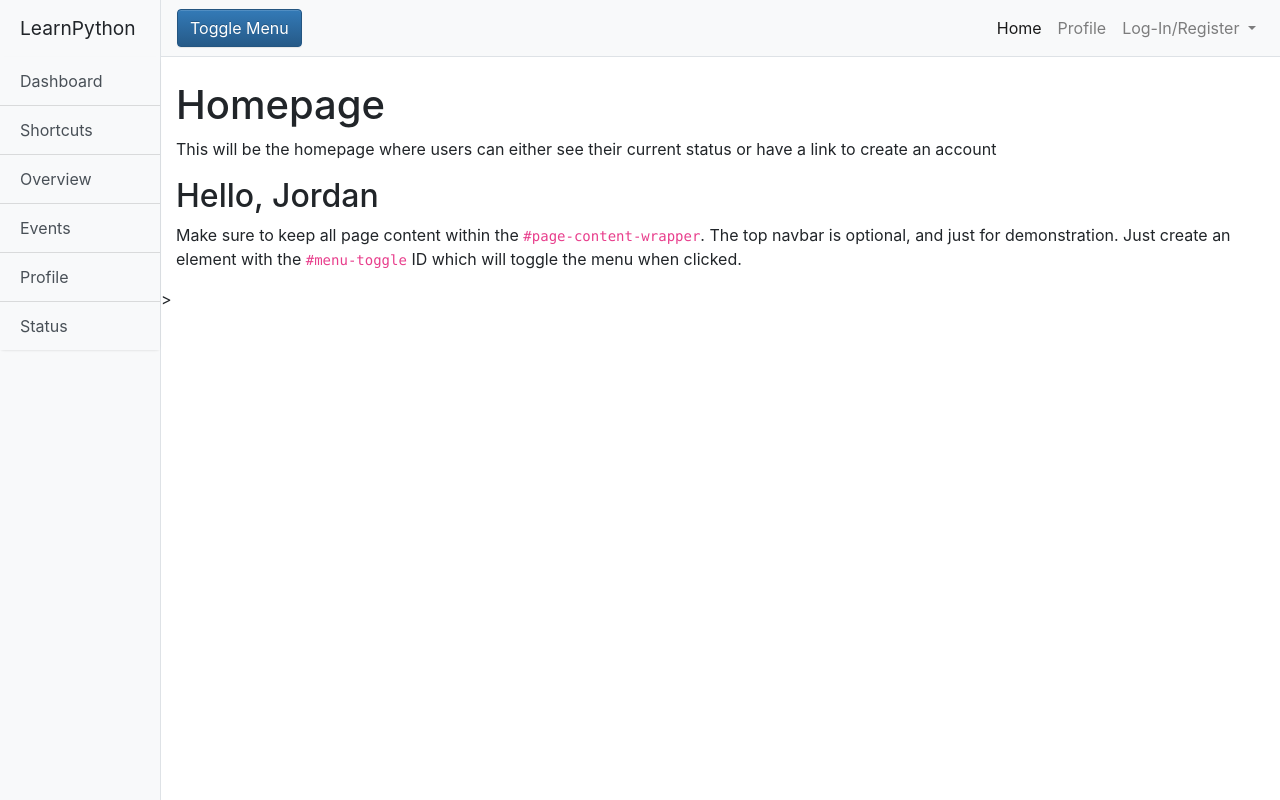
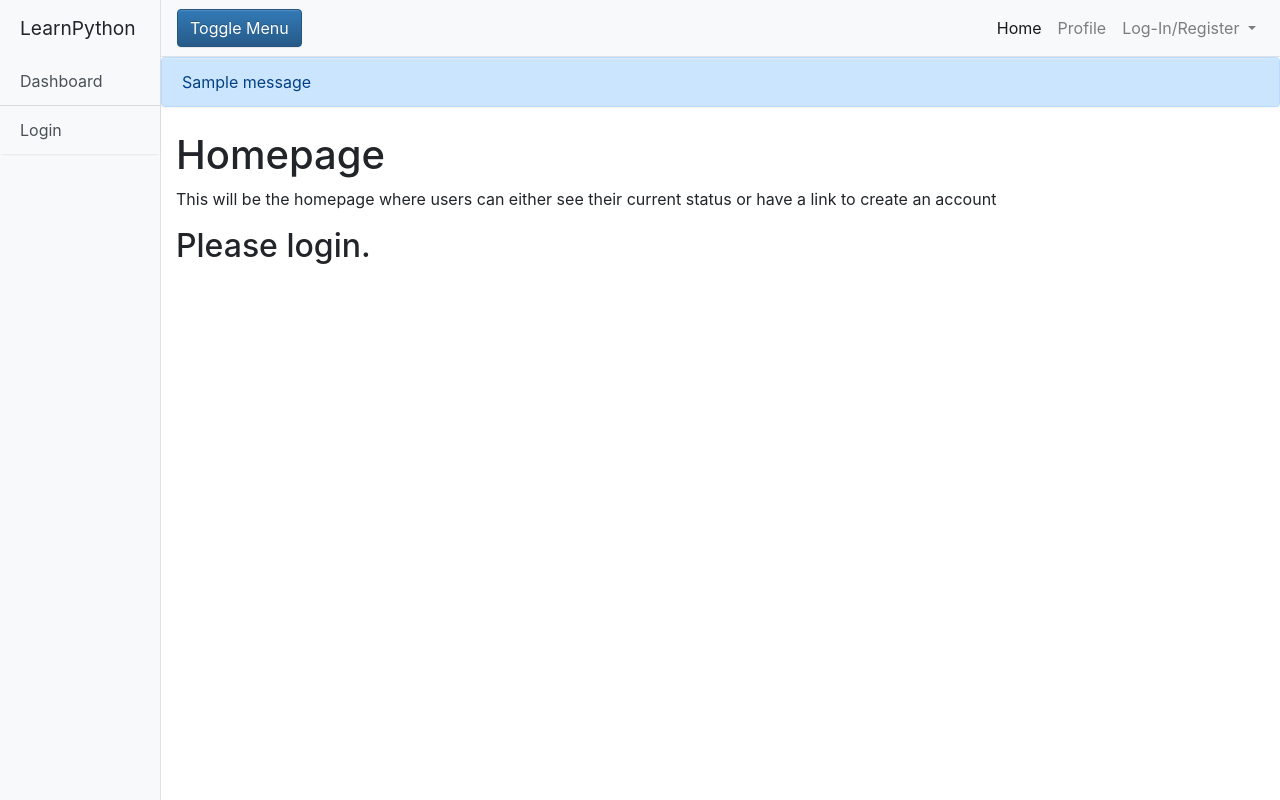
Before and after one commit to mrblue6ix/CITS3403Project, a Flask app: page / in a window 1280 px wide. Run offline with Flask 2, Linux system fonts and the light colour scheme; tables that the repository leaves empty hold one stand-in row (values such as "Sample post"); one stand-in notice (Sample message) is shown; some libraries are stand-ins or nearby versions.

Commit message:
added logins
logins now work

```diff
--- a/app/routes.py
+++ b/app/routes.py
@@ -1,8 +1,9 @@
 # the routes are the different URLs that the application implements.
 from flask import render_template, flash, redirect
-from flask_login import current_user, login_user
+from flask_login import current_user, login_user, logout_user
 from flask import url_for
 from app import app
+from app.models import User
 from .forms import LoginForm, RegistrationForm
 
 @app.route("/")
@@ -19,16 +20,31 @@ def problem():
     problem = {'number': '1'}
     return render_template('problem.html', problem=problem)
 
+# logout the user
+@app.route('/logout')
+def logout():
+    logout_user()
+    flash('You have been logged out successfully.')
+    return redirect(url_for('index'))
+
 @app.route('/login', methods=['GET', 'POST'])
 def login():
     if current_user.is_authenticated:
         return redirect(url_for('index'))
     form = LoginForm()
-    #if the form is correctly validated, flash a string then reidrect to homepage and log in
+    # if we are in POST mode, check whether the user exists
     if form.validate_on_submit():
-        flash('Login requested for user {}, remember_me={}'.format(form.username.data, form.remember_me.data))
+        u = User.query.filter_by(username=form.username.data).first()
+        # if the user doesn't exist, flash back to the login screen.
+        if u is None or not u.check_password(form.password.data):
+            flash('Invalid username or password')
+            return redirect(url_for('login'))
+        else:
+            login_user(u, remember=form.remember_me.data)
+            flash('You have logged in successfully!')
+            return redirect(url_for('index'))
         #Below, redirects to homepage (or other page) after user is logged in
         return redirect('/index')
     #if form couldn't be validated then render template for home.html so user can sign in again
     #maybe add a login.html where all logins happen???
-    return render_template('home.html', title='Sign In', form=form)
+    return render_template('login.html', title='Sign In', form=form)
--- a/app/templates/base.html
+++ b/app/templates/base.html
@@ -29,12 +29,12 @@
       <div class="sidebar-heading">LearnPython</div>
       <div class="list-group list-group-flush">
         <!-- below will be dynamically made from database-->
-        <a href="#" class="list-group-item list-group-item-action bg-light">Dashboard</a>
-        <a href="#" class="list-group-item list-group-item-action bg-light">Shortcuts</a>
-        <a href="#" class="list-group-item list-group-item-action bg-light">Overview</a>
-        <a href="#" class="list-group-item list-group-item-action bg-light">Events</a>
-        <a href="#" class="list-group-item list-group-item-action bg-light">Profile</a>
-        <a href="#" class="list-group-item list-group-item-action bg-light">Status</a>
+        <a href="index" class="list-group-item list-group-item-action bg-light">Dashboard</a>
+        {% if current_user.is_anonymous %}
+        <a href="login" class="list-group-item list-group-item-action bg-light">Login</a>
+        {% else %}
+        <a href="logout" class="list-group-item list-group-item-action bg-light">Logout</a>
+        {% endif %}
       </div>
     </div>
     <!-- /#sidebar-wrapper -->
@@ -71,10 +71,22 @@
           </ul>
         </div>
       </nav>
+
+      <!-- FLASHED MESSAGES TO BE INSERTED HERE-->
+      {% with messages = get_flashed_messages() %}
+      {% if messages %}
+        {% for message in messages %}
+        <div class="alert alert-primary" role="alert">
+          {{message}}
+        </div>
+        {% endfor %}
+      {% endif %}
+      {% endwith %}
+      <!-- END FLASHED MESSAGES-->
+
       <!-- BLOCK CONTENT TO BE INSERTED HERE -->
       {% block content %}{% endblock %}
       <!-- END BLOCK CONTENT-->
-      >
     </div>
     <!-- /#page-content-wrapper -->
 
--- a/app/templates/home.html
+++ b/app/templates/home.html
@@ -9,7 +9,10 @@
         (Page 8, flask lecture)-->
     <!-- If user.logged_in then display Hello, name, and stats...
         If not then do form rendering for login/register-->
-    <h2>Hello, {{ user.username }}</h2>
-  <p>Make sure to keep all page content within the <code>#page-content-wrapper</code>. The top navbar is optional, and just for demonstration. Just create an element with the <code>#menu-toggle</code> ID which will toggle the menu when clicked.</p>
+    {% if current_user.is_authenticated %}
+    <h2>Hello, {{ current_user.username }}</h2>
+    {% else %}
+    <h2>Please login.</h2>
+    {% endif %}
   </div>
 {% endblock %}
```
Also changed, not shown: app/templates/login.html (+27 -1 lines).
